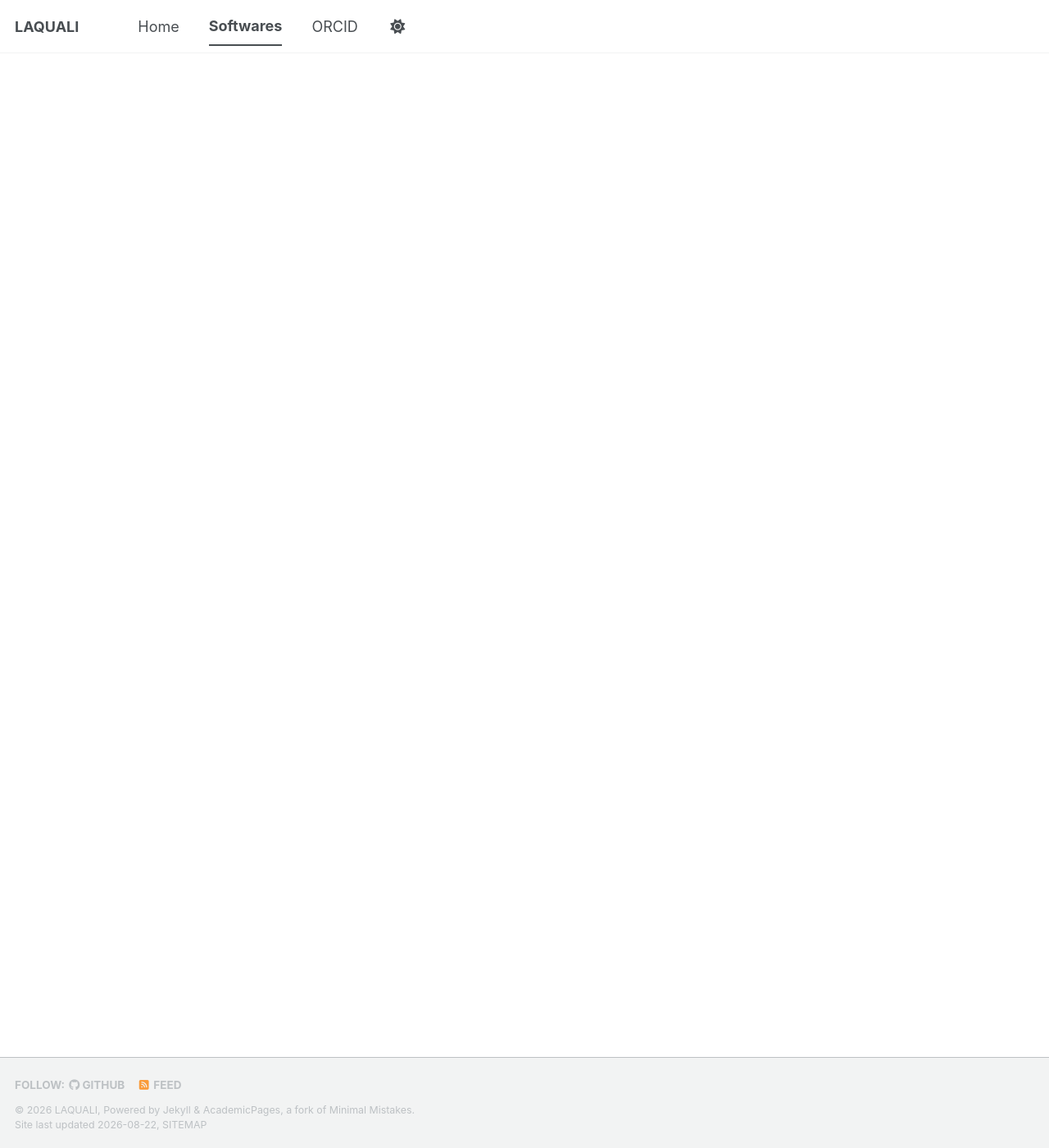
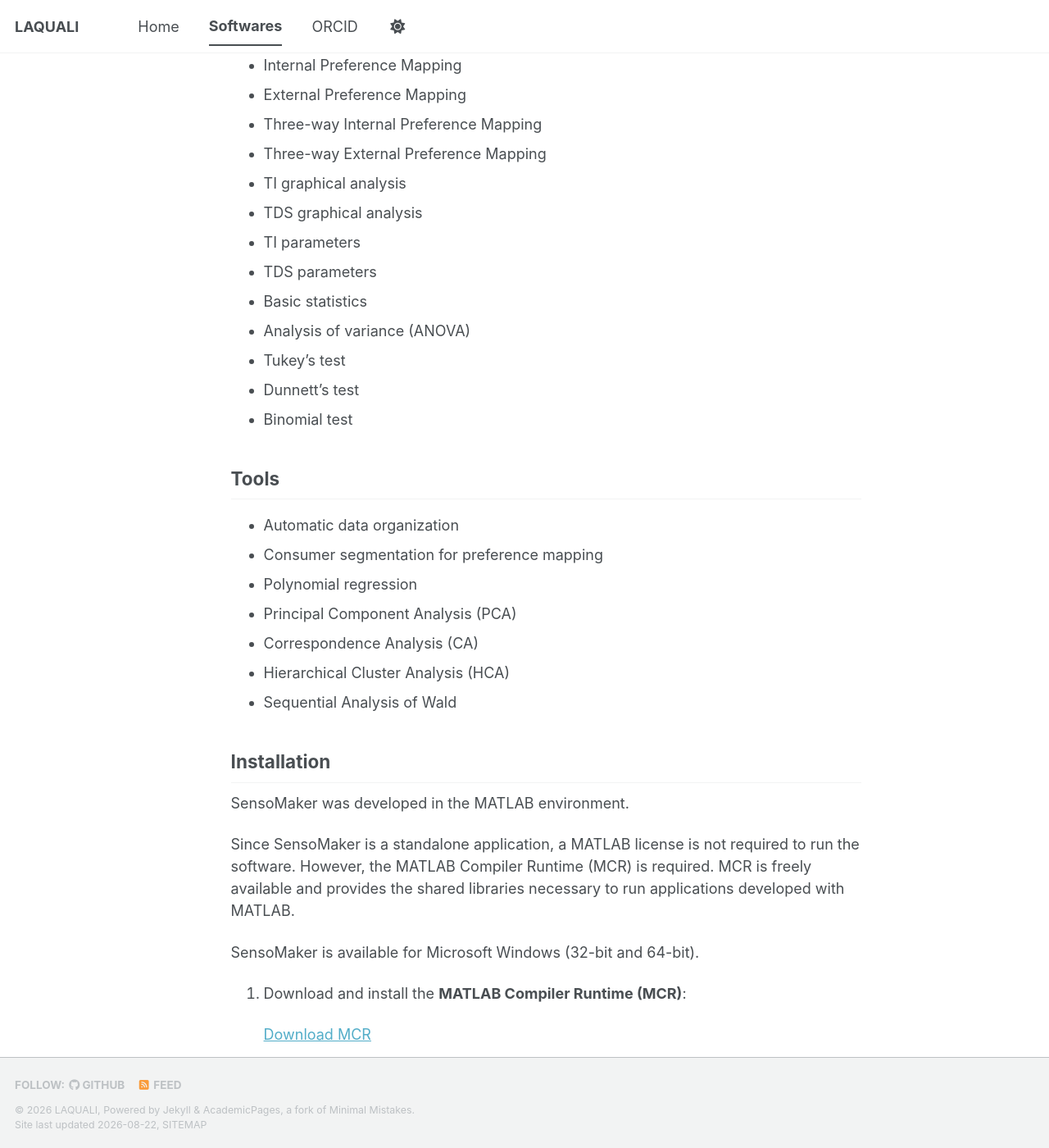
Before and after one commit to LAQUALI-UFLA/laquali-ufla.github.io, a Jekyll site: the page built from _pages/softwares/sensomaker.md, in a window 1280 px wide and 1400 px high, scrolled down 656 px. Shown: the whole window at 82% size. Built offline with Jekyll 4.4.1, drawn with Linux system fonts in a browser that asks for light colours; a style sheet for code colours, icons or effects is not loaded; some of the changed text lies outside the part shown.

Commit message:
Enhance SensoMaker documentation with detailed features
Expanded the SensoMaker documentation to include detailed sections on data acquisition, analysis, tools, installation, and usage instructions.

```diff
--- a/_pages/softwares/sensomaker.md
+++ b/_pages/softwares/sensomaker.md
@@ -4,8 +4,75 @@ title: "SensoMaker"
 author_profile: false
 ---
 
-# SensoMaker
+**SensoMaker is a software tool for the acquisition and analysis of sensory test data.**
 
-**SensoMaker** is a software tool for sensory analysis and data analysis.
+The software provides a comprehensive set of tools for sensory data acquisition, preference mapping, discrimination testing, temporal sensory analysis, multivariate analysis, and statistical evaluation.
 
-More information about the software, its features, applications, and downloads will be available here.
+## Data Acquisition
+- Categorical scale
+- Hedonic scale
+- Linear structured scale
+- Linear unstructured scale
+- Time-Intensity (TI)
+- Temporal Dominance of Sensations (TDS)
+- Discrimination testing
+
+## Data Analysis
+- Internal Preference Mapping
+- External Preference Mapping
+- Three-way Internal Preference Mapping
+- Three-way External Preference Mapping
+- TI graphical analysis
+- TDS graphical analysis
+- TI parameters
+- TDS parameters
+- Basic statistics
+- Analysis of variance (ANOVA)
+- Tukey's test
+- Dunnett's test
+- Binomial test
+
+## Tools
+- Automatic data organization
+- Consumer segmentation for preference mapping
+- Polynomial regression
+- Principal Component Analysis (PCA)
+- Correspondence Analysis (CA)
+- Hierarchical Cluster Analysis (HCA)
+- Sequential Analysis of Wald
+
+## Installation
+SensoMaker was developed in the MATLAB environment.
+
+Since SensoMaker is a standalone application, a MATLAB license is not required to run the software. However, the MATLAB Compiler Runtime (MCR) is required. MCR is freely available and provides the shared libraries necessary to run applications developed with MATLAB.
+
+SensoMaker is available for Microsoft Windows (32-bit and 64-bit).
+
+1. Download and install the **MATLAB Compiler Runtime (MCR)**:
+
+   [Download MCR](https://www.dropbox.com/scl/fi/413gsdj747myotqo7m77u/MCRInstaller.exe?rlkey=wb6u5iir8zd9d1mlqdf0thwnx&st=82y878m8&dl=1)
+
+2. Download and install **SensoMaker**:
+
+   [Download SensoMaker](https://www.dropbox.com/scl/fi/c0pm7d3pmj1pxgwg72zz8/SensoMaker_1-95_setup.exe?rlkey=heioj2fz25fw4b3jmh8iarzl7&st=fniip3bb&dl=1)
+
+## Running SensoMaker
+The different SensoMaker modules can be accessed from the software's home screen.
+
+A screen resolution of at least **1024 × 768 pixels** is recommended.
+
+SensoMaker uses a **dot (`.`) as the decimal separator**.
+
+For detailed instructions on using the software, please refer to the [SensoMaker User Guide](https://github.com/cleitonqmc/SensoMaker/blob/SensoMaker/SensoMaker.pdf).
+
+## Reference
+
+SensoMaker was described in:
+
+Pinheiro, A. C. M.; Nunes, C. A.; Vietoris, V. **SensoMaker: a tool for sensorial characterization of food products.** *Ciência e Agrotecnologia*, 2013.
+[DOI: 10.1590/S1413-70542013000300001](https://doi.org/10.1590/S1413-70542013000300001)
+
+## Contact
+**Prof. Cleiton Nunes**
+Federal University of Lavras – UFLA
+cleiton.nunes@ufla.br
```
